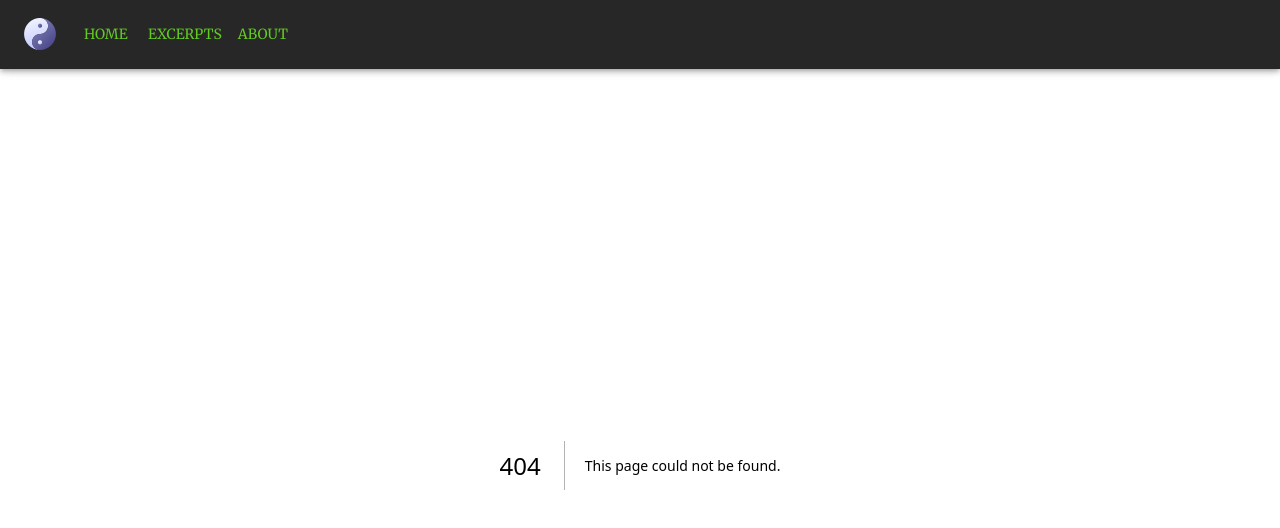
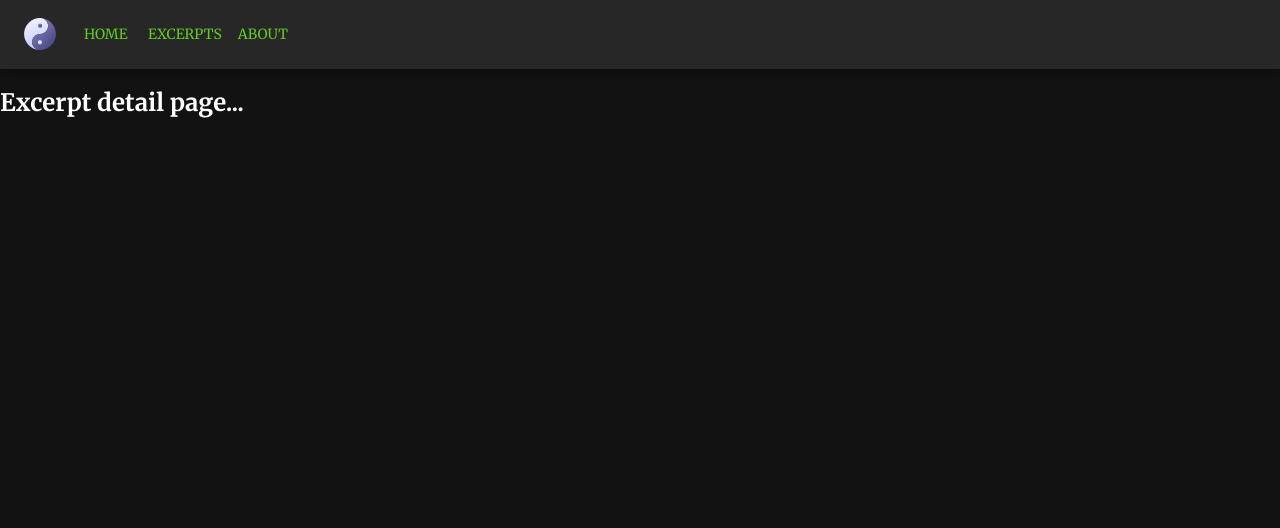
Before and after one commit to moylanm/personal-website, a Next.js app: page /excerpts/1 in a window 1280 px wide. Before the commit this address had no page. Shown: the top 528 px of the page. Built offline with nearby package versions, Linux system fonts and the light colour scheme; what @mui/material-nextjs would draw is missing.

Commit message:
Stub out excerpt detail page

```diff
--- /dev/null
+++ b/app/excerpts/[id]/page.tsx
@@ -0,0 +1,3 @@
+export default function Page() {
+  return <h2>Excerpt detail page...</h2>;
+}
```
